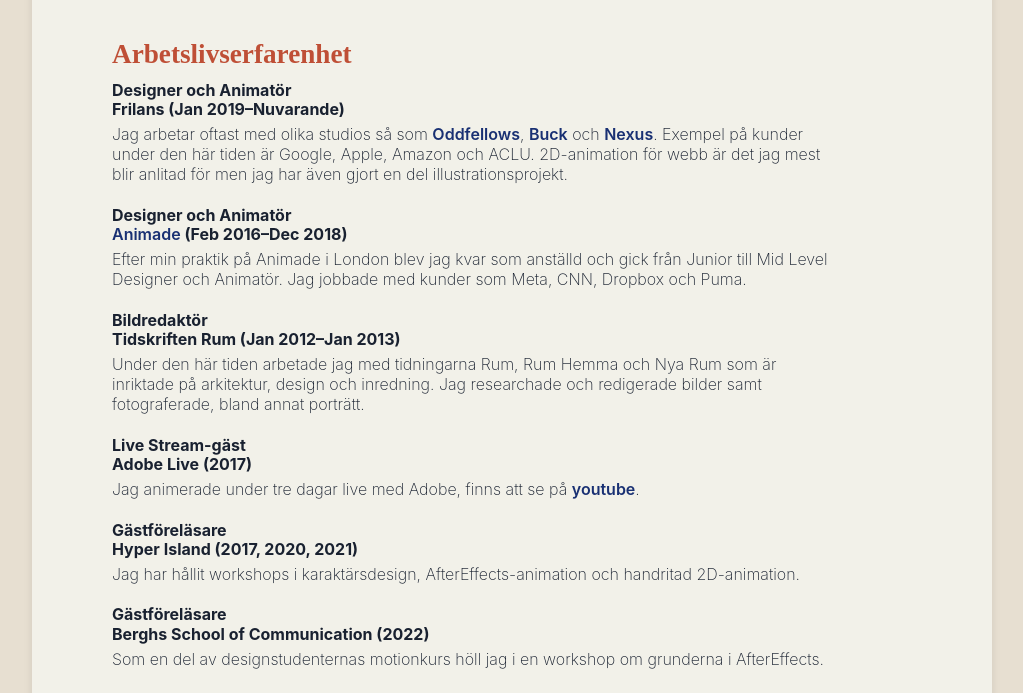
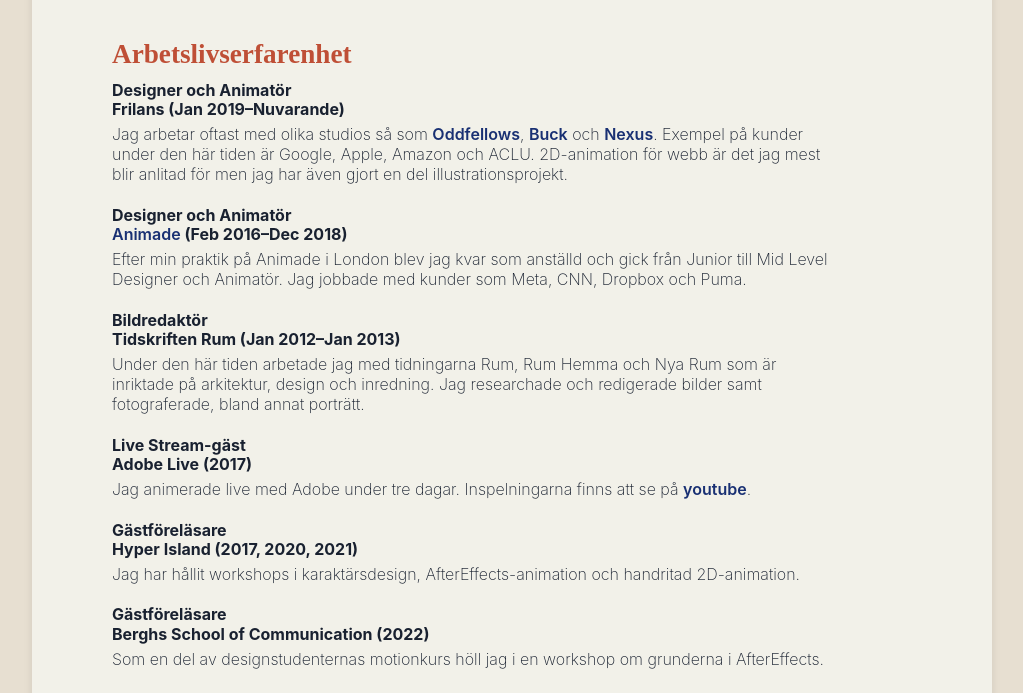
Before and after one commit to alxlund/alxlund.github.io, a plain HTML site: page cv.html in a window 1280 px wide. Shown: the part 384-1077 px from the top of the page, without its empty margins (128-1151 px from the left). Drawn offline with Linux system fonts and the light colour scheme.

Commit message:
Update cv.html

```diff
--- a/cv.html
+++ b/cv.html
@@ -150,7 +150,7 @@
             </div>
 <div class="job">
   <h4>Live Stream-gäst</br>Adobe Live (2017)</h4>
-<p>Jag animerade under tre dagar live med Adobe, finns att se på <a href="https://www.youtube.com/watch?v=Xnqg6F89TmA">youtube</a>.</p></div>
+<p>Jag animerade live med Adobe under tre dagar. Inspelningarna finns att se på <a href="https://www.youtube.com/watch?v=Xnqg6F89TmA">youtube</a>.</p></div>
 <div class="job">
 <h4>Gästföreläsare</br>Hyper Island (2017, 2020, 2021)</h4>
             <p>Jag har hållit workshops i karaktärsdesign, AfterEffects-animation och handritad 2D-animation.</p></div>
```
